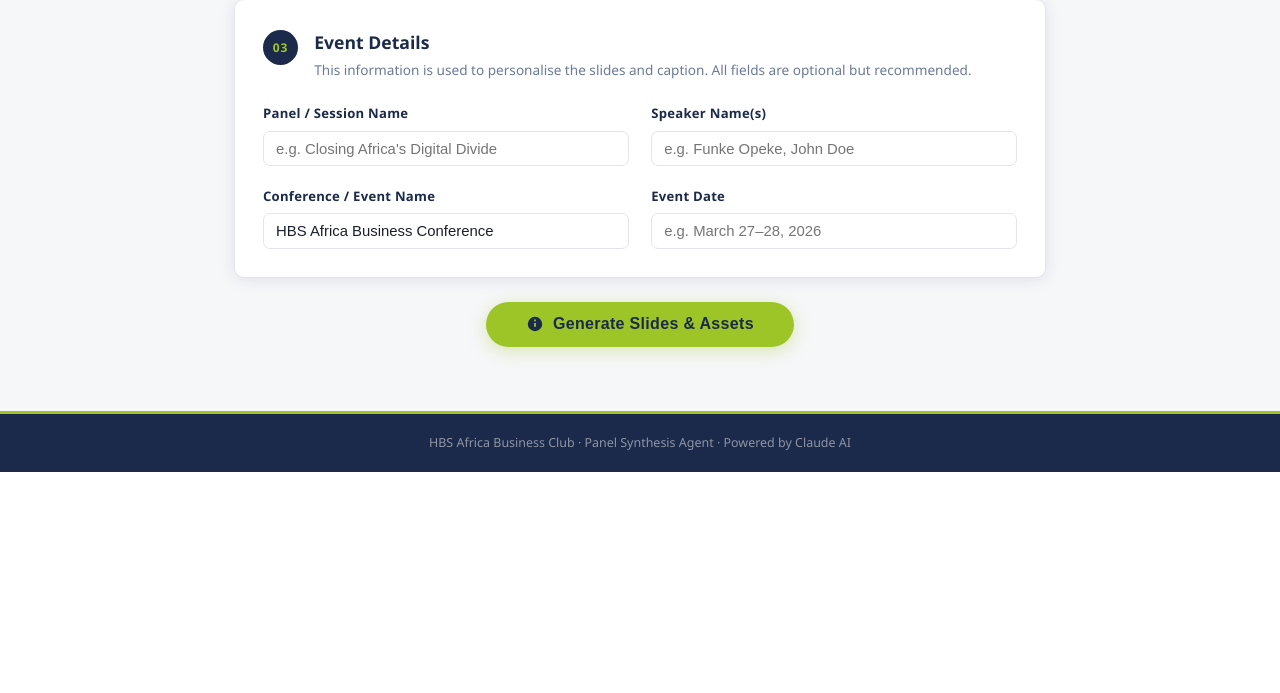
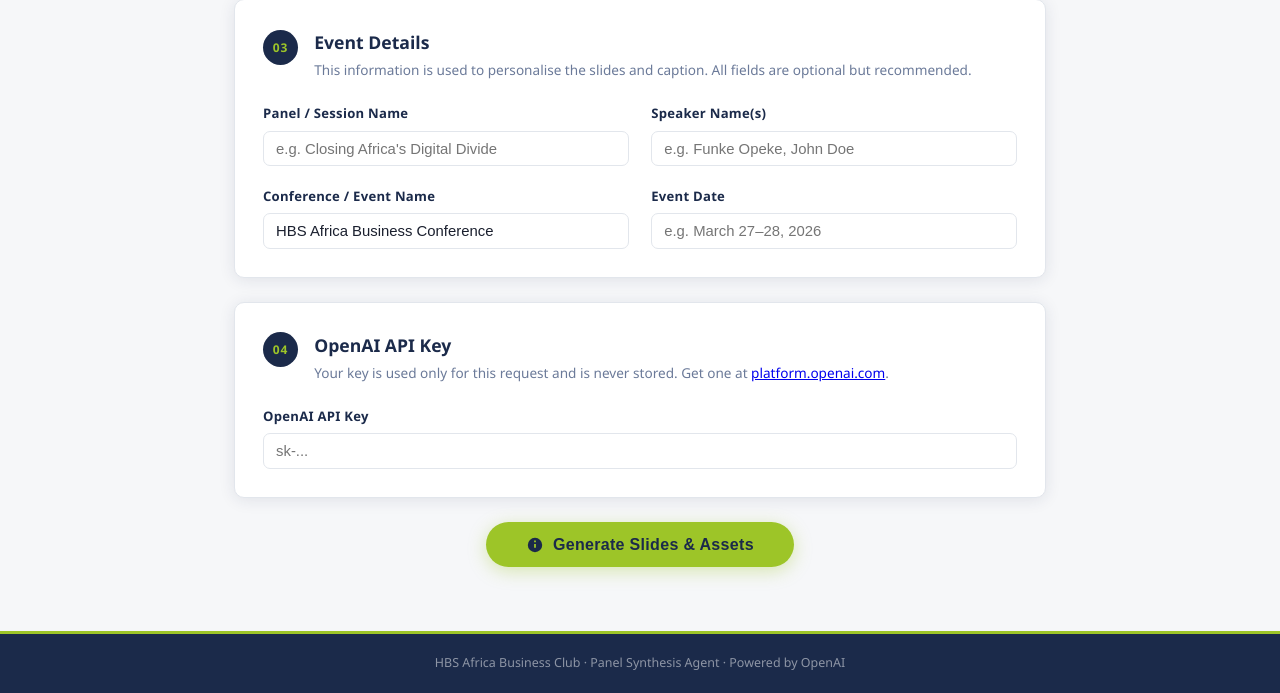
Before and after one commit to kchege-git/Synthesis-agent, a FastAPI app: page / in a window 1280 px wide. Shown: the part 1092-1785 px from the top of the page. Before the commit the page ends 1564 px from the top, so only its background shows below. Run offline with FastAPI, Linux system fonts and the light colour scheme; parts of the project's set-up code (start-up, migrations or seed data) failed here and were passed over.

Commit message:
Add user-supplied OpenAI API key field to the form
Users enter their own sk-... key in a new Step 4 card; it is sent as
a form field, used for the request, and never stored. Falls back to
the OPENAI_API_KEY env var if the field is left empty (for local/dev).

https://claude.ai/code/session_01T6W2tgpDkyFuAqrUvPnuTx

```diff
--- a/app.py
+++ b/app.py
@@ -63,13 +63,15 @@ async def process(
     image1: UploadFile = File(None),
     image2: UploadFile = File(None),
     image3: UploadFile = File(None),
-    panel_name:    str = Form(default=""),
-    speaker_names: str = Form(default=""),
-    event_name:    str = Form(default="HBS Africa Business Conference"),
-    event_date:    str = Form(default=""),
+    panel_name:     str = Form(default=""),
+    speaker_names:  str = Form(default=""),
+    event_name:     str = Form(default="HBS Africa Business Conference"),
+    event_date:     str = Form(default=""),
+    openai_api_key: str = Form(default=""),
 ):
-    if not os.environ.get("OPENAI_API_KEY"):
-        raise HTTPException(500, "OPENAI_API_KEY is not set. Add it in your Railway environment variables.")
+    resolved_key = openai_api_key.strip() or os.environ.get("OPENAI_API_KEY", "")
+    if not resolved_key:
+        raise HTTPException(500, "No OpenAI API key provided. Enter your key in the form.")
 
     job_id  = str(uuid.uuid4())[:10]
     job_dir = OUTPUT_DIR / job_id
@@ -110,6 +112,7 @@ async def process(
             speaker_names=speaker_names,
             event_name=event_name,
             event_date=event_date,
+            api_key=resolved_key,
         )
 
         # 4. Generate PPTX
--- a/src/analyzer.py
+++ b/src/analyzer.py
@@ -11,10 +11,14 @@ import os
 _client = None
 
 
-def _get_client() -> openai.OpenAI:
+def _get_client(api_key: str = "") -> openai.OpenAI:
     global _client
+    key = api_key or os.environ.get("OPENAI_API_KEY", "")
+    # Return a fresh client when a per-request key is provided
+    if api_key:
+        return openai.OpenAI(api_key=key)
     if _client is None:
-        _client = openai.OpenAI(api_key=os.environ.get("OPENAI_API_KEY"))
+        _client = openai.OpenAI(api_key=key)
     return _client
 
 
@@ -36,6 +40,7 @@ def analyze_transcript(
     speaker_names: str = "",
     event_name: str = "HBS Africa Business Conference",
     event_date: str = "",
+    api_key: str = "",
 ) -> dict:
     context_lines = [
         f"Panel/Session: {panel_name or 'Business Panel Discussion'}",
@@ -94,7 +99,7 @@ RULES:
 6. If speaker names are visible in the transcript, use them in the social_media_intro and for quote attribution
 7. Return ONLY valid JSON"""
 
-    client = _get_client()
+    client = _get_client(api_key)
     response = client.chat.completions.create(
         model="gpt-4o-mini",
         max_tokens=4096,
--- a/static/app.js
+++ b/static/app.js
@@ -55,7 +55,7 @@ const errorMsg      = document.getElementById("errorMsg");
 
 const LOADING_STEPS = [
   ["Transcribing / parsing input…",  "Reading your transcript or audio file"],
-  ["Analysing with Claude…",          "Extracting key takeaways and top quotes"],
+  ["Analysing with OpenAI…",           "Extracting key takeaways and top quotes"],
   ["Generating slides…",              "Creating your PPTX with image overlays"],
   ["Building quote cards…",           "Rendering high-res PNG cards for campus screens"],
   ["Packaging your assets…",          "Zipping everything up for download"],
--- a/templates/index.html
+++ b/templates/index.html
@@ -153,6 +153,24 @@
       </div>
     </section>
 
+    <!-- ── STEP 4: API Key ── -->
+    <section class="card">
+      <div class="card-header">
+        <span class="step-num">04</span>
+        <div>
+          <h2>OpenAI API Key</h2>
+          <p class="card-desc">Your key is used only for this request and is never stored. Get one at <a href="https://platform.openai.com/api-keys" target="_blank" rel="noopener">platform.openai.com</a>.</p>
+        </div>
+      </div>
+      <div class="form-grid">
+        <div class="field" style="grid-column: 1 / -1;">
+          <label for="openai_api_key">OpenAI API Key</label>
+          <input type="password" id="openai_api_key" name="openai_api_key"
+            placeholder="sk-..." autocomplete="off" required />
+        </div>
+      </div>
+    </section>
+
     <!-- ── Submit ── -->
     <div class="submit-row">
       <button type="submit" class="btn-primary" id="submitBtn">
@@ -241,7 +259,7 @@
 
 <!-- ═══════════════════════════  FOOTER  ══════════════════════════════════ -->
 <footer class="site-footer">
-  <p>HBS Africa Business Club · Panel Synthesis Agent · Powered by Claude&nbsp;AI</p>
+  <p>HBS Africa Business Club · Panel Synthesis Agent · Powered by OpenAI</p>
 </footer>
 
 <script src="/static/app.js"></script>
```
